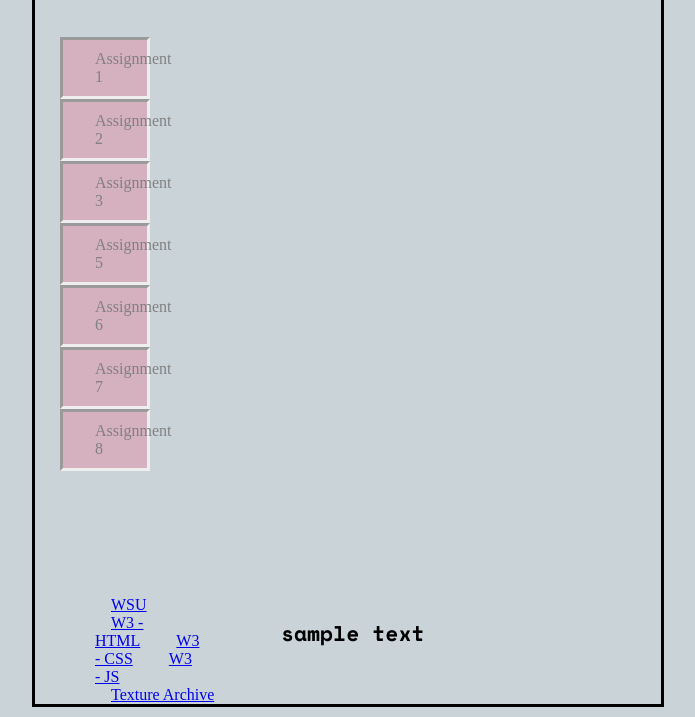
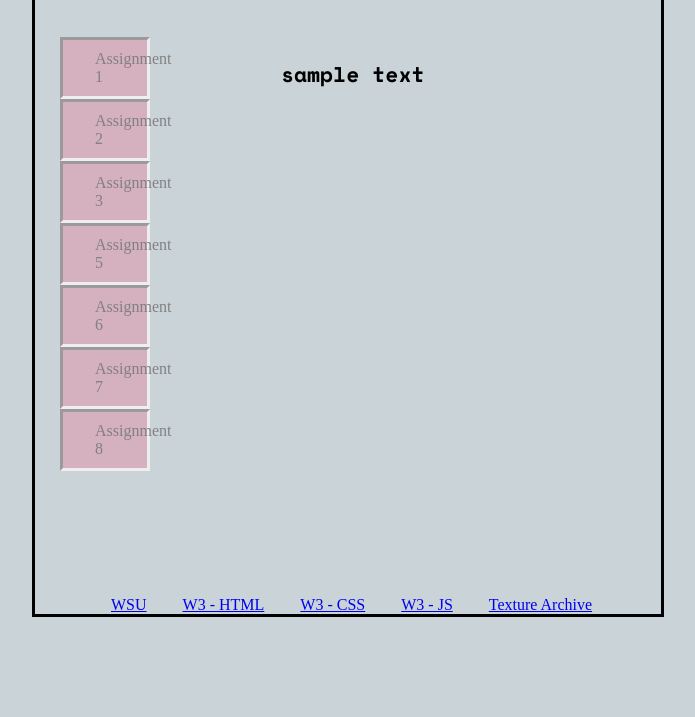
Before and after one commit to Vistril/cs-2350-asgn3-home, a plain HTML site: page index.html in a window 1280 px wide. Shown: the part 180-897 px from the top of the page, without its empty margins (292-987 px from the left). After the commit the page ends 807 px from the top, so only its background shows below. Drawn offline with nearby package versions, Linux system fonts and the light colour scheme.

Commit message:
Update index.html

```diff
--- a/index.html
+++ b/index.html
@@ -12,7 +12,8 @@
    <body>
       <div class="mainarea" style="border-style: solid;margin-left:25%;margin-right:25%;margin-top:5%">
       <center><h2 style="color:#f25;text-align:center;font-size:xxx-large;background-color:rgba(235,34,85,0.4);">Home Page</h2></center>
-  <div class="sidenav" style="margin-left:25px;margin-bottom:20%;">
+  <div class="centerarea"><h3>sample text
+</h3></div><div class="sidenav" style="margin-left:25px;margin-bottom:20%;">
   <a href="#">Assignment 1</a>
   <a href="#">Assignment 2</a>
   <a href="#">Assignment 3</a>
@@ -23,7 +24,7 @@
 
 
 </div>
-            <div class="centerarea"><h3>sample text</h3></div>
+
             <div class="bottomnav" style="margin-left:60px;">
                   <a href="https://weber.edu">WSU</a>
                   <a href="https://w3schools.com/html">W3 - HTML</a>
@@ -34,4 +35,5 @@
 </div>
 
 
+
 </body></html>
```
